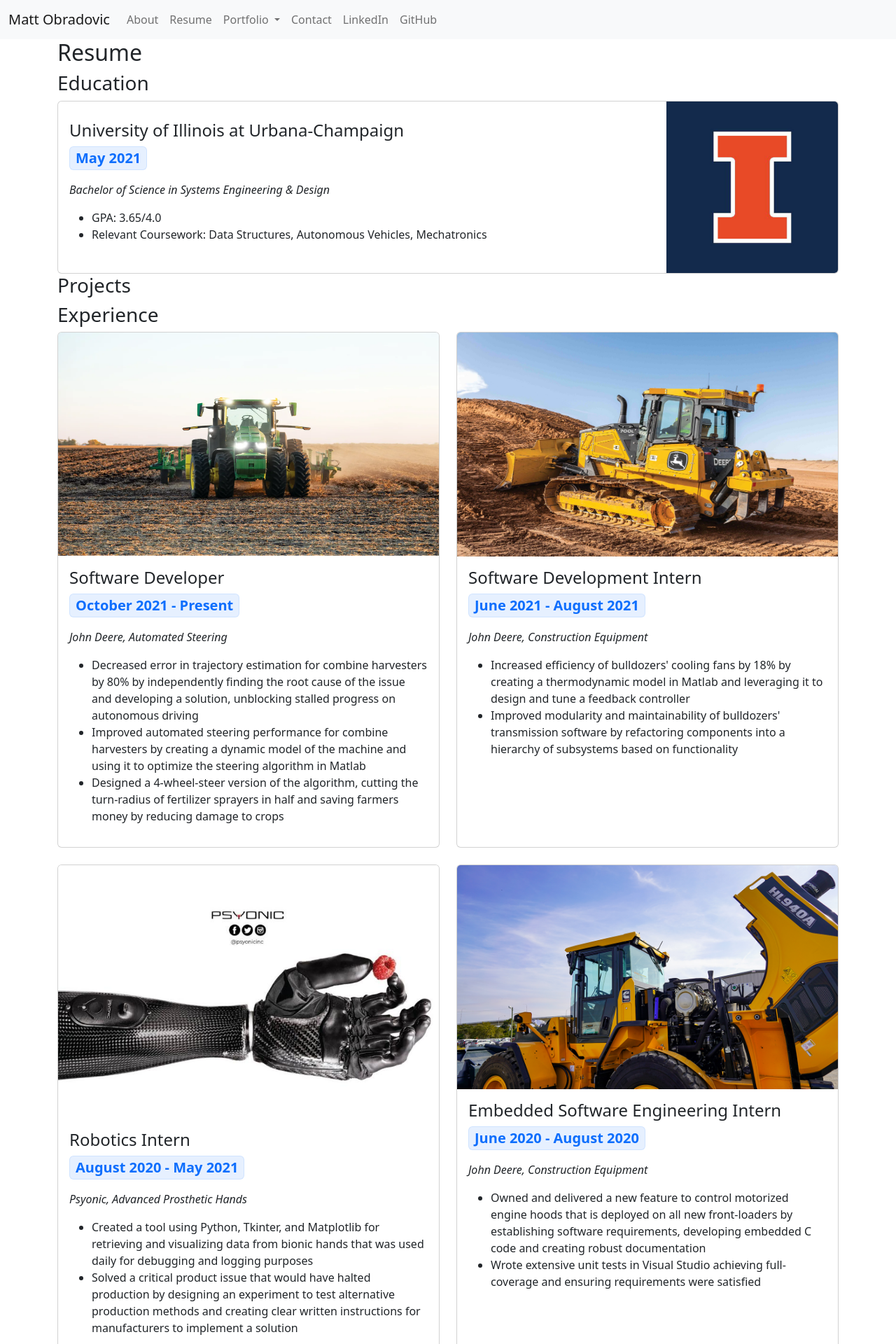
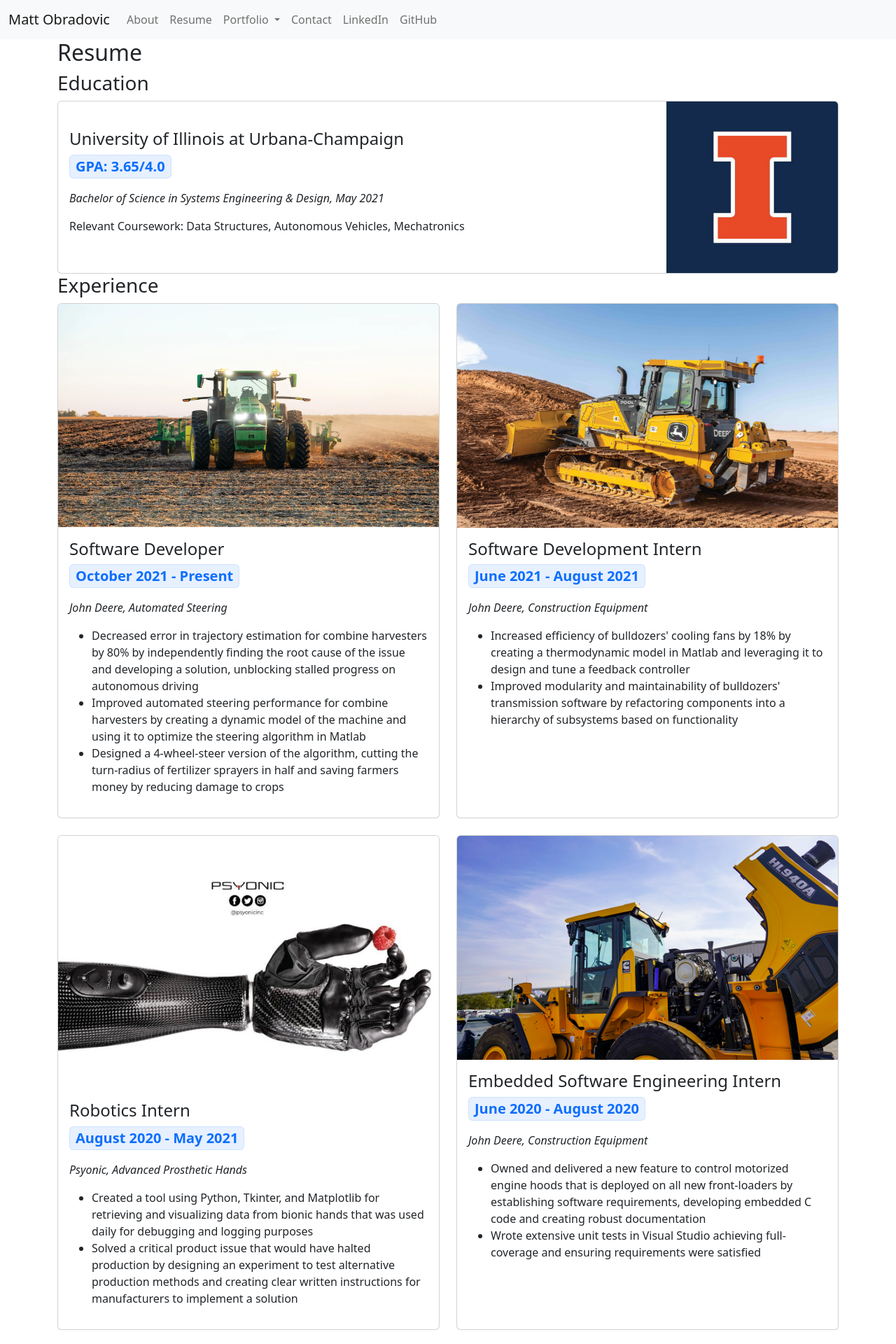
Before and after one commit to mattobrado/personal-website, a Flask app: page /resume in a window 1280 px wide. Shown: the top 1920 px of the page at 70% size. Run offline with Flask 2, Linux system fonts and the light colour scheme.

Commit message:
feat: education fromatting

```diff
--- a/templates/resume.html
+++ b/templates/resume.html
@@ -13,17 +13,12 @@
 
       <div class="card-body">
         <h4>University of Illinois at Urbana-Champaign</h4>
-        <h5 class="d-inline-flex mb-3 px-2 py-1 fw-semibold text-primary bg-primary bg-opacity-10 border border-primary border-opacity-10 rounded-2">May 2021</h5>
-        <p><em>Bachelor of Science in Systems Engineering & Design</em></p>
-        <ul>
-          <li>GPA: 3.65/4.0</li>
-          <li>Relevant Coursework: Data Structures, Autonomous Vehicles, Mechatronics</li>
-        </ul>
+        <h5 class="d-inline-flex mb-3 px-2 py-1 fw-semibold text-primary bg-primary bg-opacity-10 border border-primary border-opacity-10 rounded-2">GPA: 3.65/4.0</h5>
+        <p><em>Bachelor of Science in Systems Engineering & Design, May 2021</em></p>
+        <p>Relevant Coursework: Data Structures, Autonomous Vehicles, Mechatronics</p>
       </div>
       <img src="/static/uiuc-logo.jpg" class="card-img" alt="...">
     </div>
-
-    <h3 class="resume-section-title">Projects</h3>
     <h3 class="resume-section-title">Experience</h3>
     <div class="row row-cols-1 row-cols-lg-2 g-4">
       <div class="col">
@@ -100,6 +95,7 @@
         </div>
       </div>
     </div>
+    <h3 class="resume-section-title">Projects</h3>
   </div>
 </section>
 {% endblock %}
```
